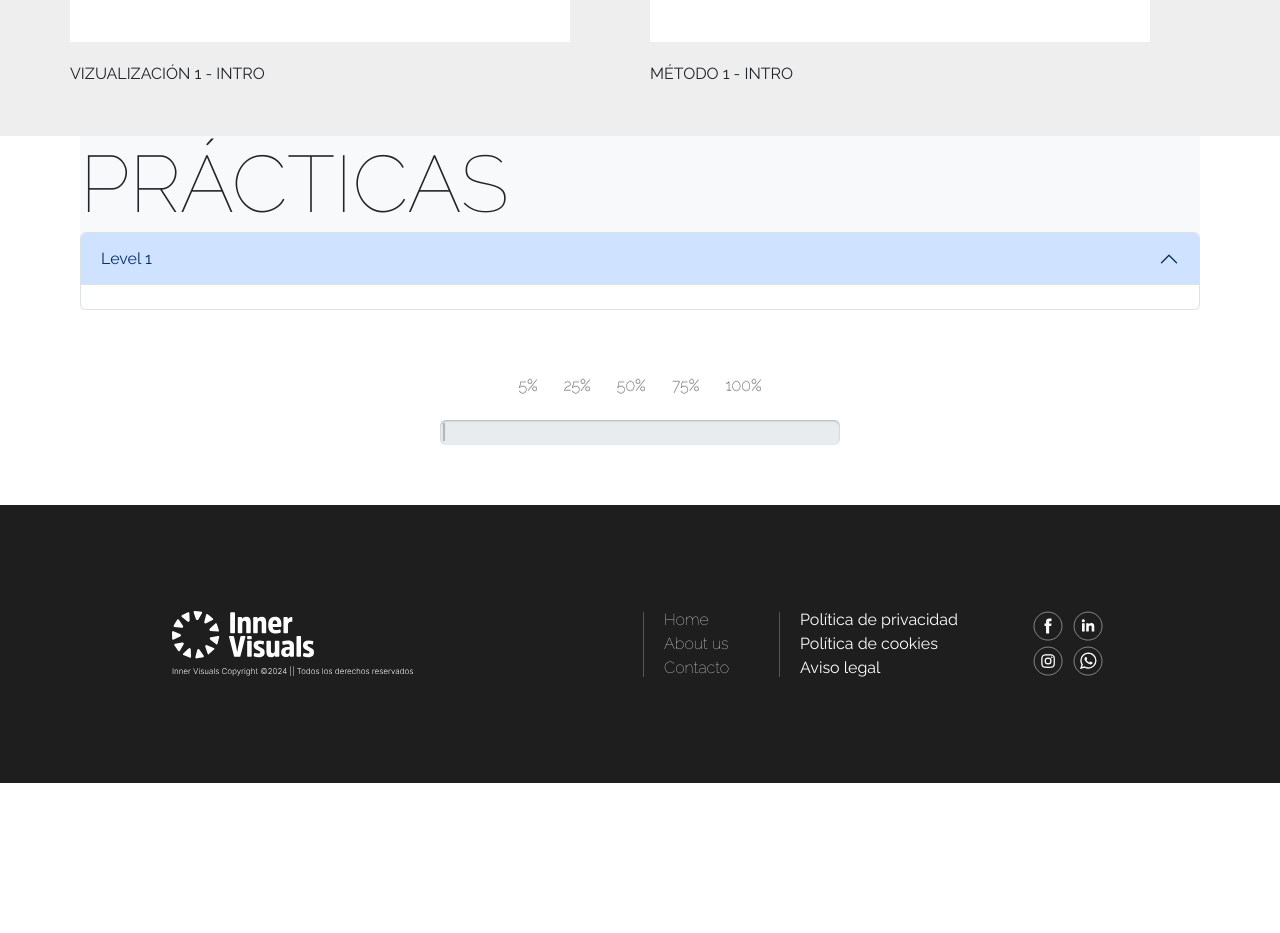
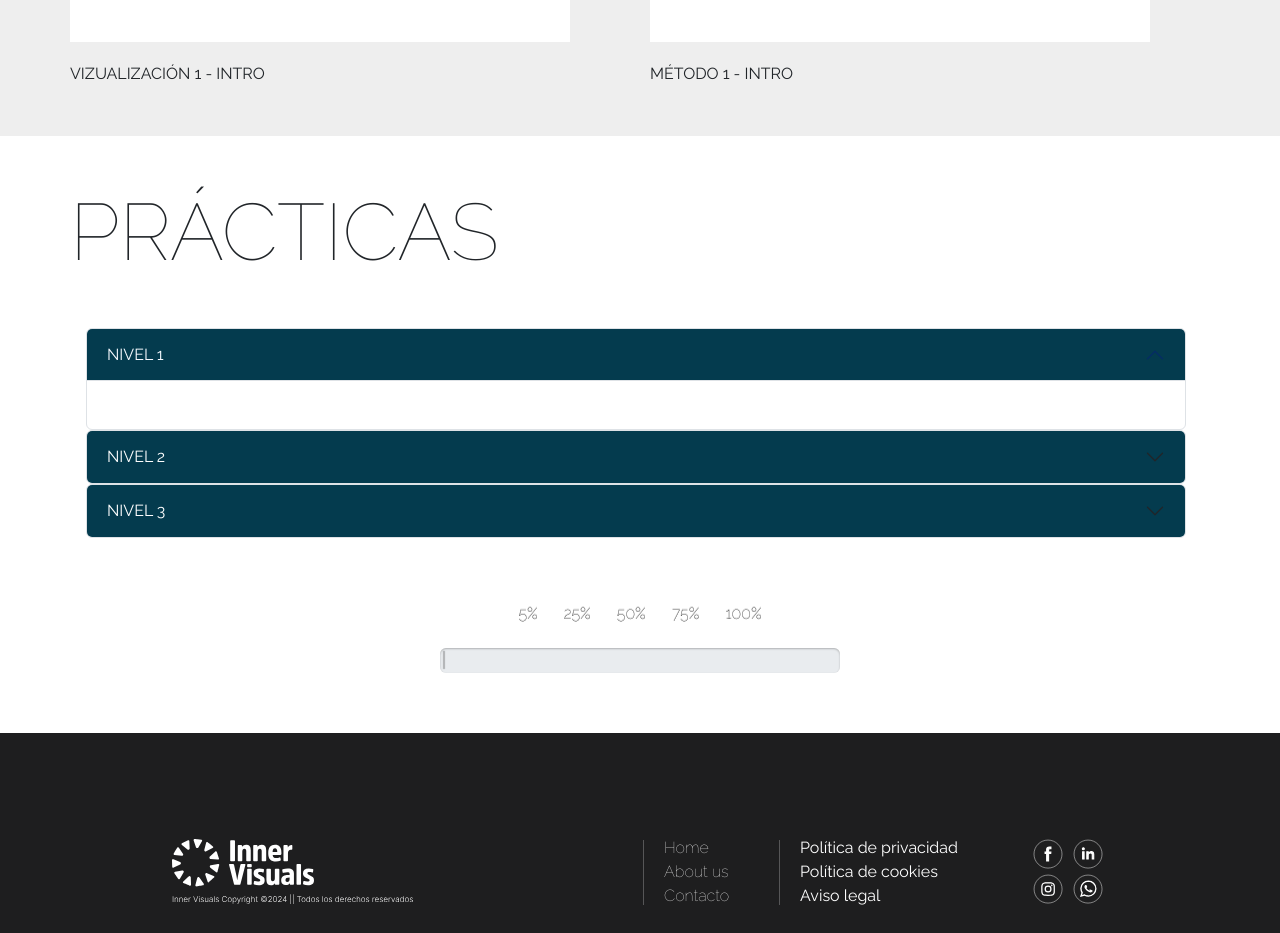
Before and after one commit to GabrielaRamos79/inner_visual_final_project, a React (Vite) app in the folder client/InnerVisual/: page /client/dashboard in a window 1280 px wide. Shown: the part 1640-2573 px from the top of the page. Before the commit the page ends 2423 px from the top, so only its background shows below. Built offline with nearby package versions, Linux system fonts and the light colour scheme.

Commit message:
changes in levelscourse

```diff
--- a/client/InnerVisual/src/components/levelsCourse/LevelsCourse.jsx
+++ b/client/InnerVisual/src/components/levelsCourse/LevelsCourse.jsx
@@ -8,13 +8,13 @@ import { ContentHandler } from "../../handler/ContentHandler";
 import VideoCard from "../videoCard/VideoCard";
 import VideoList from "../videoList/VideoList";
 import { UserContext } from "../../context/AuthContext.jsx";
-import { VideoContext } from "./../../context/VideoContext"; // імпорт контексту
+import { VideoContext } from "./../../context/VideoContext";
 
 const LevelsCourse = () => {
   const { user } = useContext(UserContext);
   const { videos, setVideos, selectedVideo, setSelectedVideo } =
     useContext(VideoContext);
-  const [activeKey, setActiveKey] = useState("0"); // Додати стан для відстеження поточного відкритого рівня
+  const [activeKey, setActiveKey] = useState("0");
 
   const fetchData = async () => {
     if (user && user.id) {
@@ -54,112 +54,27 @@ const LevelsCourse = () => {
 
   const handleAccordionSelect = (eventKey) => {
     setActiveKey(eventKey);
-    setSelectedVideo(null); // Скинути обраний відео при відкритті нового рівня
+    setSelectedVideo(null);
   };
 
   return (
-    // <section className="levelContainer">
-    //   <section className="levels-course">
-    //     <h2 className="titleCourse">PRÁCTICAS</h2>
-    //     <Accordion activeKey={activeKey} onSelect={handleAccordionSelect}>
-    //       <Accordion.Item eventKey="0">
-    //         <Accordion.Header>Level 1</Accordion.Header>
-    //         <Accordion.Body>
-    //           <Container>
-    //             <Row>
-    //               <Col>
-    //                 <VideoList
-    //                   videos={videos.slice(0, 3)}
-    //                   onVideoSelect={handleVideoSelect}
-    //                 />
-    //               </Col>
-    //               <Col>
-    //                 {selectedVideo && (
-    //                   <VideoCard
-    //                     key={selectedVideo.id_content} // Додавання ключа змушує React перемонтувати компонент, коли змінюється selectedVideo.
-    //                     video={selectedVideo}
-    //                     onVideoComplete={handleVideoComplete}
-    //                     user={user}
-    //                   />
-    //                 )}
-    //               </Col>
-    //             </Row>
-    //           </Container>
-    //         </Accordion.Body>
-    //       </Accordion.Item>
-
-    //       <Accordion.Item eventKey="1">
-    //         <Accordion.Header>Level 2</Accordion.Header>
-    //         <Accordion.Body>
-    //           <Container>
-    //             <Row>
-    //               <Col>
-    //                 <VideoList
-    //                   videos={videos.slice(3, 5)}
-    //                   onVideoSelect={handleVideoSelect}
-    //                 />
-    //               </Col>
-    //               <Col>
-    //                 {selectedVideo && (
-    //                   <VideoCard
-    //                     key={selectedVideo.id_content}
-    //                     video={selectedVideo}
-    //                     onVideoComplete={handleVideoComplete}
-    //                     user={user}
-    //                   />
-    //                 )}
-    //               </Col>
-    //             </Row>
-    //           </Container>
-    //         </Accordion.Body>
-    //       </Accordion.Item>
-
-    //       <Accordion.Item eventKey="2">
-    //         <Accordion.Header>Level 3</Accordion.Header>
-    //         <Accordion.Body>
-    //           <Container>
-    //             <Row>
-    //               <Col>
-    //                 <VideoList
-    //                   videos={videos.slice(5, 10)}
-    //                   onVideoSelect={handleVideoSelect}
-    //                 />
-    //               </Col>
-    //               <Col>
-    //                 {selectedVideo && (
-    //                   <VideoCard
-    //                     key={selectedVideo.id_content}
-    //                     video={selectedVideo}
-    //                     onVideoComplete={handleVideoComplete}
-    //                     user={user}
-    //                   />
-    //                 )}
-    //               </Col>
-    //             </Row>
-    //           </Container>
-    //         </Accordion.Body>
-    //       </Accordion.Item>
-    //     </Accordion>
-    //   </section>
-    // </section>
     <>
       <section className="levelContainer">
-      <section className="levels-course">
-        <h2 className="titleCourse">PRÁCTICAS</h2>
+        <h2 className="titleCourse mt-5 mb-5">PRÁCTICAS</h2>
+        <div className="ms-3 me-4" xl={12} xs={12} sm={12} md={12}>
           <Accordion activeKey={activeKey} onSelect={handleAccordionSelect}>
             <Accordion.Item eventKey="0">
-            <Accordion.Header>Level 1</Accordion.Header>
+              <Accordion.Header>NIVEL 1</Accordion.Header>
               <Accordion.Body>
                 <Container fluid>
-              <Row >
-                <Col  className="p-0">
+                  <Row>
+                    <Col xs={12} sm={12} md={4} lg={2} xl={3} className="p-0">
                       <VideoList
-                      videos={videos.slice(0, 3)}
+                        videos={videos.slice(0, 7)}
                         onVideoSelect={handleVideoSelect}
                       />
-
                     </Col>
-                <Col xs={12} sm={12}lg={6} xl={6} >
+                    <Col xs={12} sm={12} md={8} lg={9} xl={9} className="mt-5">
                       {selectedVideo && (
                         <VideoCard
                           key={selectedVideo.id_content}
@@ -174,7 +89,67 @@ const LevelsCourse = () => {
               </Accordion.Body>
             </Accordion.Item>
           </Accordion>
-        </section>
+        </div>
+
+        <div className="ms-3 me-4" xl={12} xs={12} sm={12} md={12}>
+          <Accordion activeKey={activeKey} onSelect={handleAccordionSelect}>
+            <Accordion.Item eventKey="1">
+              <Accordion.Header>NIVEL 2</Accordion.Header>
+              <Accordion.Body>
+                <Container fluid>
+                  <Row>
+                    <Col xs={12} sm={12} md={4} lg={2} xl={3} className="p-0">
+                      <VideoList
+                        videos={videos.slice(7, 9)}
+                        onVideoSelect={handleVideoSelect}
+                      />
+                    </Col>
+                    <Col xs={12} sm={12} md={8} lg={9} xl={9} className="mt-5">
+                      {selectedVideo && (
+                        <VideoCard
+                          key={selectedVideo.id_content}
+                          video={selectedVideo}
+                          onVideoComplete={handleVideoComplete}
+                          user={user}
+                        />
+                      )}
+                    </Col>
+                  </Row>
+                </Container>
+              </Accordion.Body>
+            </Accordion.Item>
+          </Accordion>
+        </div>
+
+        <div className="ms-3 me-4" xl={12} xs={12} sm={12} md={12}>
+          <Accordion activeKey={activeKey} onSelect={handleAccordionSelect}>
+            <Accordion.Item eventKey="2">
+              <Accordion.Header>NIVEL 3</Accordion.Header>
+              <Accordion.Body>
+                <Container fluid>
+                  <Row>
+                    <Col xs={12} sm={12} md={4} lg={2} xl={3} className="p-0">
+                      <VideoList
+                        videos={videos.slice(9, 11)}
+                        onVideoSelect={handleVideoSelect}
+                      />
+                    </Col>
+                    <Col xs={12} sm={12} md={8} lg={9} xl={9} className="mt-5">
+                      {selectedVideo && (
+                        <VideoCard
+                          key={selectedVideo.id_content}
+                          video={selectedVideo}
+                          onVideoComplete={handleVideoComplete}
+                          user={user}
+                        />
+                      )}
+                    </Col>
+                  </Row>
+                </Container>
+              </Accordion.Body>
+            </Accordion.Item>
+          </Accordion>
+        </div>
       </section>
     </>
   );
--- a/client/InnerVisual/src/components/levelsCourse/levelCourse.css
+++ b/client/InnerVisual/src/components/levelsCourse/levelCourse.css
@@ -1,82 +1,9 @@
-/* Estilos generales */
-/* body {
-  font-family: Arial, sans-serif;
-  margin: 0;
-  padding: 0;
-  background-color: #f8f9fa;
-}
-
-.levelContainer {
-  background-color: #f8f9fa;
-}
-
-.levels-course {
-  width: 1140px;
-  margin: auto;
-  background-color: #f8f9fa;
-}
-
-.titleCourse {
-  padding-top: 50px;
-  margin-bottom: 20px;
-}
-
-.container {
-  max-width: 1200px;
-  margin: auto;
-  padding: 20px;
-}
-
-.row {
-  display: flex;
-  justify-content: space-between;
-  align-items: center;
-}
-
-.col {
-  flex-basis: calc(50% - 20px);
-  margin-bottom: 20px;
-} */
-
-/* Estilos para el Accordion */
-/* .accordion {
-  margin-top: 20px;
-}
-
-.accordion:active {
-  background-color: var(--lightblue);
-}
-
-.accordion-item {
-  background-color: var(--darkblue);
-}
-
-.accordion-header {
-  cursor: pointer;
-  background-color: var(--darkblue);}
-
-.accordion-body {
-  padding: 15px;
-  background-color: #f8f9fa;
-}
-
-.accordion-button collapsed {
-  background-color: blue;
-} */
-
-
-
-
-.accordion-button.collapsed {
-  color: white;
-  background: var(--darkblue)
-}
 .accordion-button {
   color: white;
   background: var(--darkblue)
 }
 .accordion-button:not(.collapsed) {
-  color: white;
+  color: var(--whithe);
   background: var(--darkblue)
 }
 
@@ -84,15 +11,9 @@
   padding: 0!important;
 }
 .levelContainer{
-  margin: 0 80px;
-}
-/* Estilos para los componentes de video */
-.video-list,
-.video-card {
-  background-color: #fff;
-  border-radius: 5px;
-  box-shadow: 0 2px 4px rgba(0, 0, 0, 0.1);
-  overflow: hidden;
+
+  max-width: 1140px;
+  margin: auto;
 }
 .levels-course {
   width: 100%;
@@ -100,33 +21,31 @@
   background-color: #f8f9fa;
 }
 
-/* .video-card img {
-  width: 100%;
-  height: auto;
-} */
-
-/* .video-card h3 {
-  margin: 10px 0;
-  font-size: 18px;
+.accordion-button:not(.collapsed) {
+  color: #f6faff!important;
+  background-color: var(--darkblue)!important;
+  text-transform: uppercase;
+}
+.accordion-button.collapsed {
+  color: var(--white)!important;
+  background-color: var(--darkblue)!important;
+  text-transform: uppercase;
+}
+.accordion-button::after {
+  color: #f6faff!important;
+}
+.accordion-button:focus {
+  z-index: 3;
+  outline: 0;
+  box-shadow: none!important;
 }
 
-.video-card p {
-  margin: 10px 0;
-  font-size: 14px;
-  line-height: 1.5;
-} */
+@media screen and (max-width: 1100px) {
+  .levels-course{
+      margin: 80px;
+  }
 
-/* Estilos para botones y acciones */
-.btn-custom {
-  background-color: transparent;
-  color: #fff;
-  border: none;
-  padding: 10px 20px;
-  margin-top: 10px;
-  cursor: pointer;
-  transition: background-color 0.3s ease;
+  .caption-title {
+      text-align: right;
+  }
 }
-
-.btn-custom:hover {
-  background-color: #0056b3;
-}
--- a/client/InnerVisual/src/components/videoCard/videoCard.css
+++ b/client/InnerVisual/src/components/videoCard/videoCard.css
@@ -1,6 +1,24 @@
 .scrollable-text {
-    max-height: 150px; /* Задайте потрібну максимальну висоту */
-    overflow-y: auto;
-    padding: 10px;
-    border: 1px solid #ddd; /* Додатковий стиль для кращої видимості */
-  }
+  max-height: 150px;
+  overflow-y: auto;
+  padding: 10px;
+  border: 1px solid #ddd;
+}
+
+.video-info {
+  width: 80%;
+}
+
+.btn-notes {
+  width: 100%;
+  background-color: var(--black);
+  border: 0;
+  color: var(--white);
+}
+
+.btn-notes:hover {
+  width: 100%;
+  background-color: var(--orange);
+  border: 0;
+  color: var(--white);
+}
--- a/client/InnerVisual/src/components/videoList/videoList.css
+++ b/client/InnerVisual/src/components/videoList/videoList.css
@@ -7,4 +7,13 @@
     width: 100%;
     padding: 20px 15px;
     border: none;
+    text-transform: uppercase;
   }
+  .button-list:hover{
+    color: var(--white);
+    background-color: var(--orange);
+  }
+  .button-list:active{
+    color: var(--white);
+    background-color: var(--orange);
+  }
```
Also changed, not shown: client/InnerVisual/src/components/videoCard/VideoCard.jsx (+51 -23 lines), client/InnerVisual/src/components/videoList/VideoList.jsx (+2 -22 lines). Lines whose indentation alone changed are shown as unchanged.
